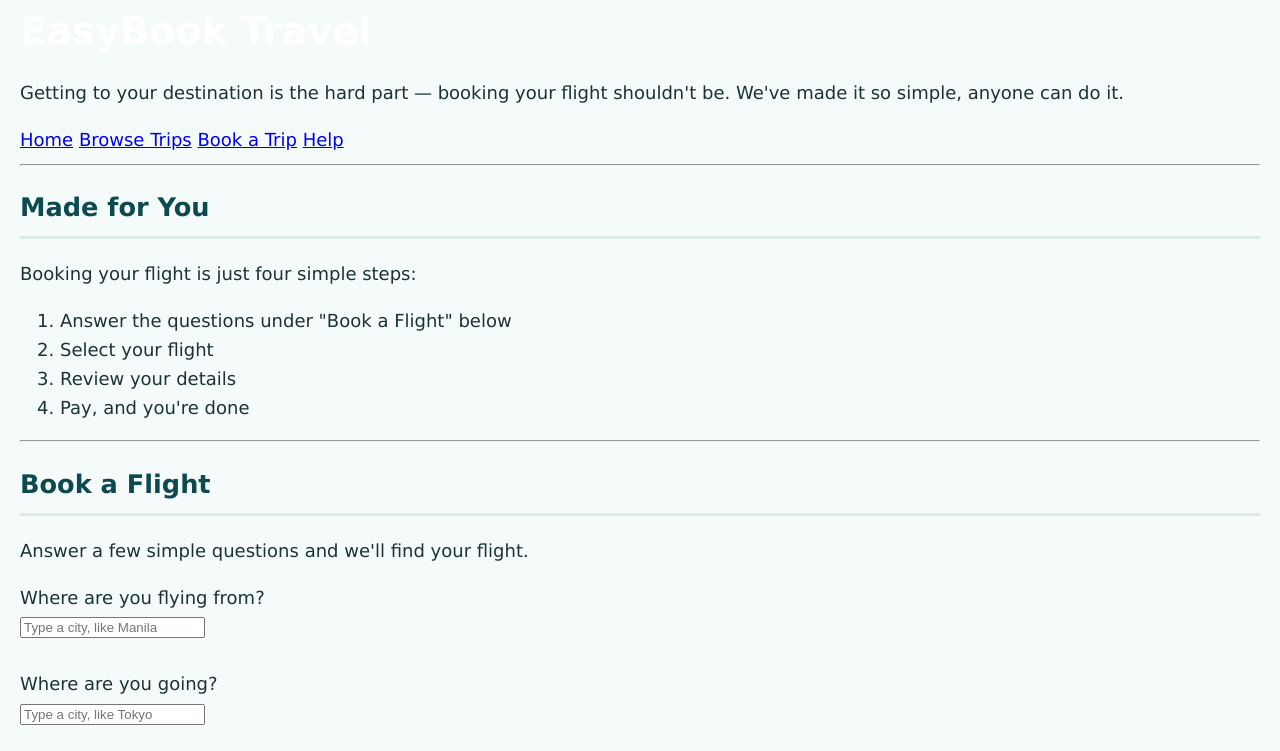
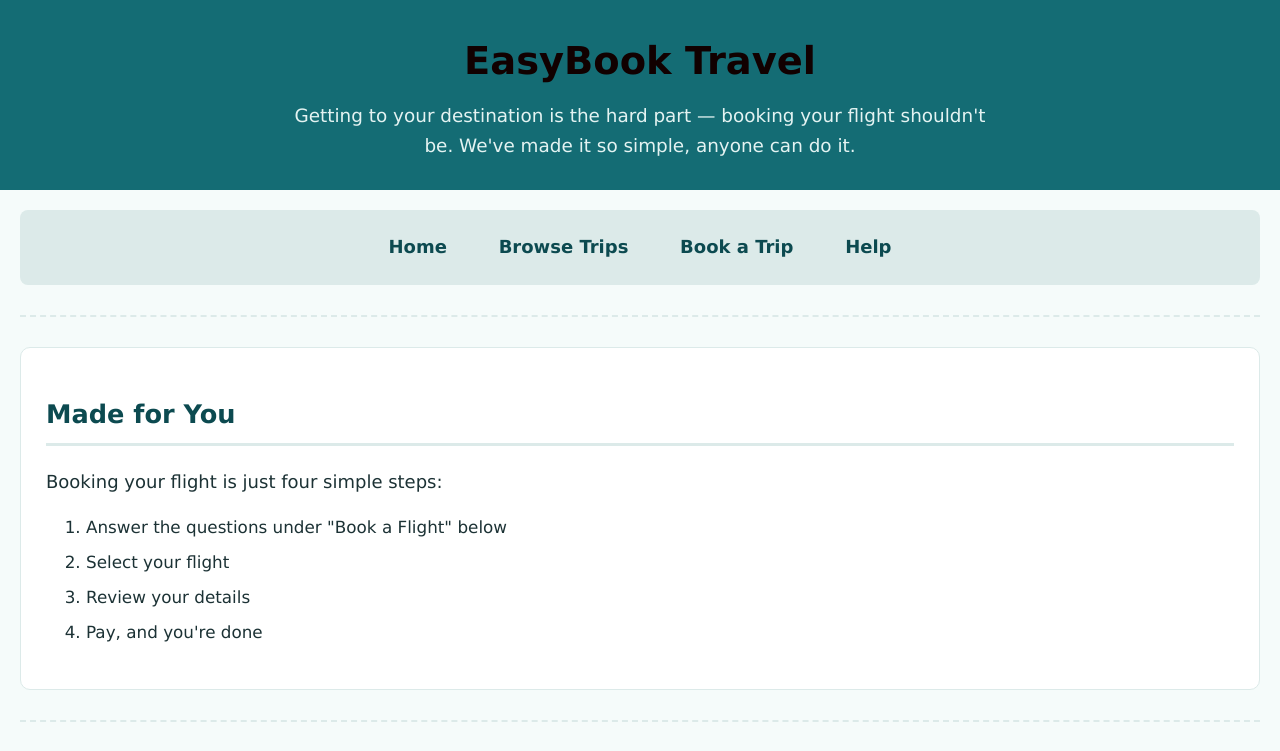
Before and after one commit to MMDCKatrin/30-Solo-EasyBookTravel, a plain HTML site: page index.html in a window 1280 px wide. Shown: the top 751 px of the page. Drawn offline with Linux system fonts and the light colour scheme.

Commit message:
CSS update

```diff
--- a/styles.css
+++ b/styles.css
@@ -10,7 +10,7 @@ body {
 
 h1 {
   font-size: 2.4rem;
-  color: #ffffff;
+  color: #110000;
   margin: 0 0 10px;
 }
 
@@ -20,3 +20,136 @@ h2 {
   border-bottom: 3px solid #dceae9;
   padding-bottom: 8px;
 }
+
+header {
+  background-color: #146c74;
+  color: #ffffff;
+  padding: 30px 20px;
+  margin: 0 -20px 20px;
+  text-align: center;
+}
+
+header p {
+  font-size: 1.15rem;
+  max-width: 700px;
+  margin: 0 auto;
+  color: #e4f3f2;
+}
+
+nav {
+  background-color: #dceae9;
+  padding: 15px;
+  text-align: center;
+  border-radius: 8px;
+  margin-bottom: 20px;
+}
+
+nav a {
+  display: inline-block;
+  color: #0c4a50;
+  font-weight: bold;
+  text-decoration: none;
+  padding: 8px 18px;
+  margin: 0 5px;
+  border-radius: 6px;
+}
+
+nav a:hover {
+  background-color: #146c74;
+  color: #ffffff;
+}
+
+hr {
+  border: none;
+  border-top: 2px dashed #dceae9;
+  margin: 30px 0;
+}
+
+section {
+  background-color: #ffffff;
+  padding: 25px;
+  border-radius: 10px;
+  border: 1px solid #dceae9;
+}
+
+section {
+  background-color: #ffffff;
+  padding: 25px;
+  border-radius: 10px;
+  border: 1px solid #dceae9;
+}
+
+input,
+select,
+textarea {
+  font-family: Verdana, Arial, sans-serif;
+  font-size: 1rem;
+  padding: 10px;
+  border: 2px solid #dceae9;
+  border-radius: 6px;
+  width: 100%;
+  max-width: 400px;
+}
+ input,
+select,
+textarea {
+  font-family: Verdana, Arial, sans-serif;
+  font-size: 1rem;
+  padding: 10px;
+  border: 2px solid #dceae9;
+  border-radius: 6px;
+  width: 100%;
+  max-width: 400px;
+}
+
+textarea {
+  max-width: 500px;
+}
+
+fieldset {
+  border: 2px solid #dceae9;
+  border-radius: 8px;
+  padding: 15px 20px;
+  margin-top: 10px;
+}
+
+legend {
+  font-weight: bold;
+  color: #146c74;
+  padding: 0 10px;
+  font-size: 1.05rem;
+}
+
+.btn {
+  background-color: #f2b705;
+  color: #1c3235;
+  font-size: 1.1rem;
+  font-weight: bold;
+  padding: 14px 28px;
+  border: none;
+  border-radius: 8px;
+  cursor: pointer;
+  margin-top: 15px;
+}
+
+.btn:hover {
+  background-color: #c9950a;
+}
+
+ol li {
+  margin-bottom: 8px;
+  font-size: 1.05rem;
+}
+
+footer {
+  background-color: #0e2b2e;
+  color: #ffffff;
+  text-align: center;
+  padding: 25px 20px;
+  margin: 0 -20px;
+  border-radius: 0;
+}
+
+footer p {
+  margin: 6px 0;
+}
```
